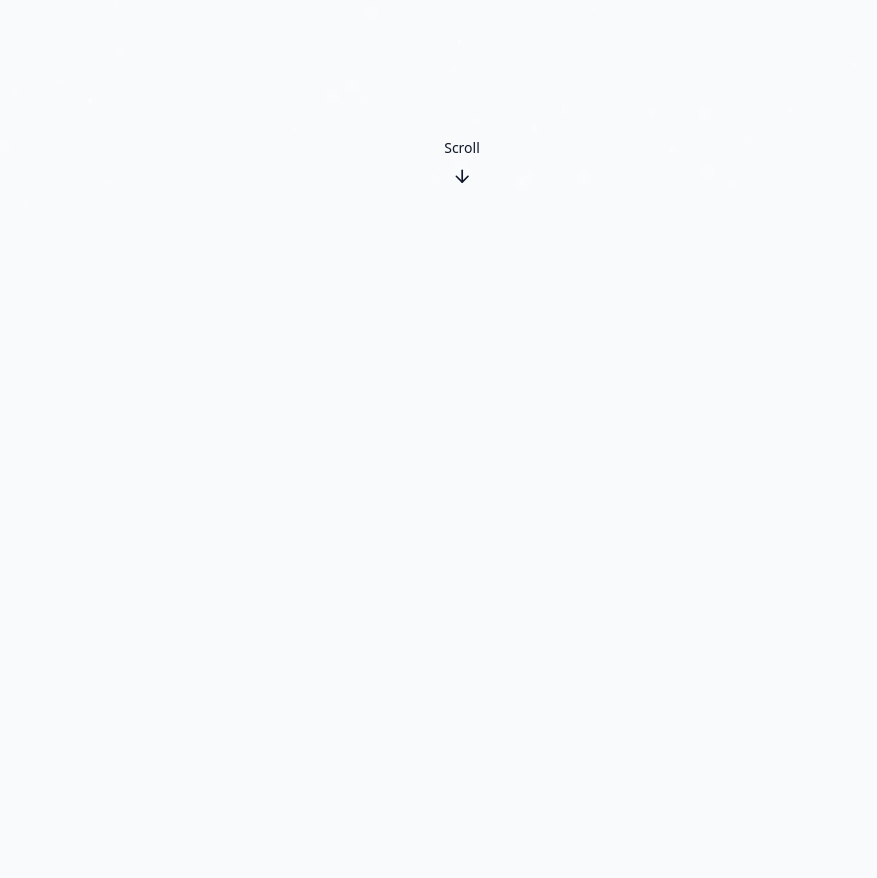
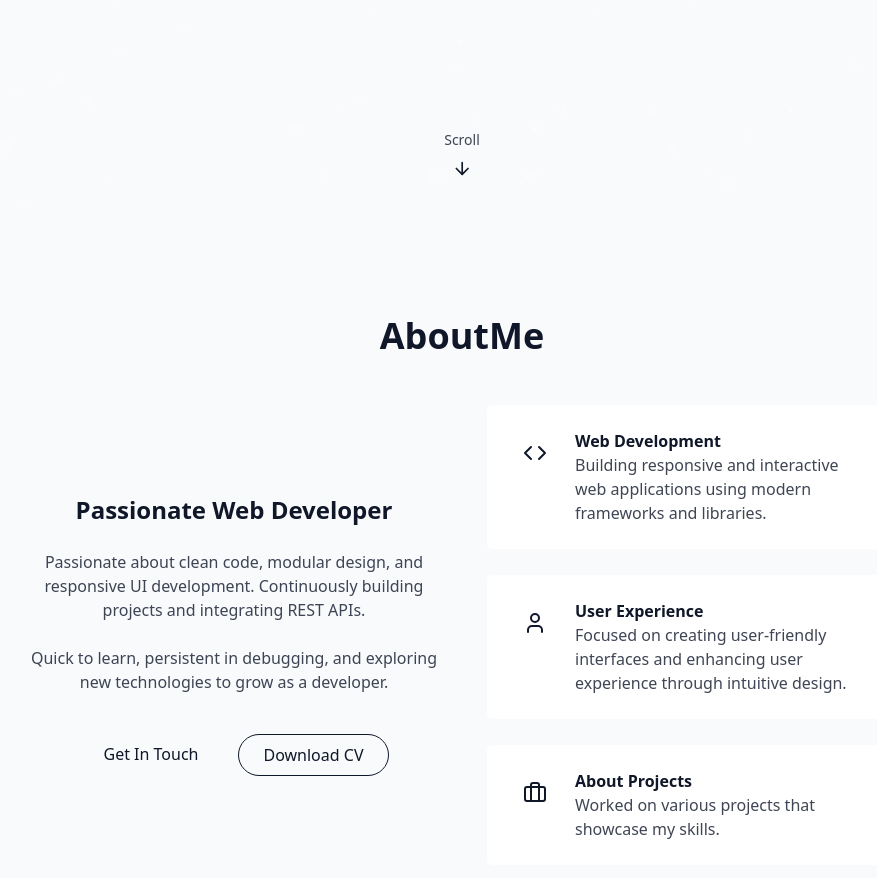
Before and after one commit to bhavin0409/Portfolio, a React (Vite) app: page / in a window 1280 px wide. Shown: the part 580-1458 px from the top of the page, without its empty margins (178-1055 px from the left). Before the commit the page ends 800 px from the top, so only its background shows below. Built offline with nearby package versions, Linux system fonts and the light colour scheme.

Commit message:
add AboutSection component

```diff
--- /dev/null
+++ b/src/components/AboutSection.jsx
@@ -0,0 +1,73 @@
+import { Briefcase, Code, User } from 'lucide-react'
+import React from 'react'
+
+const AboutSection = () => {
+    return (
+        <section id='about' className='py-24 px-40 relative'>
+            {" "}
+            <div className='container mx-auto max-w-5xl'>
+                <h2 className='text-3xl md:text-4xl font-bold mb-12 text-center'>
+                    About<span className='text-primary'>Me</span>
+                </h2>
+
+
+                <div className='grid grid-cols-1 md:grid-cols-2 gap-12 items-center'>
+                    <div className='space-y-6'>
+                        <h3 className='text-2xl font-semibold'>Passionate Web Developer</h3>
+                        <p className='text-foreground/80'>Passionate about clean code, modular design, and responsive UI development. Continuously building projects and integrating REST APIs.</p>
+                        <p className='text-foreground/80'>Quick to learn, persistent in debugging, and exploring new technologies to grow as a developer.</p>
+
+                        <div className='flex flex-col sm:flex-row gap-4 pt-4 justify-center'>
+                            <a href="#contact" className='cosmic-button'>Get In Touch</a>
+                            <a href="" className='px-6 py-2 rounded-full border border-primary text-primary hover:bg-primary/30 transition-colors duration-300'>Download CV</a>
+                        </div>
+                    </div>
+
+                    <div className='grid grid-cols-1 gap-6'>
+                        <div className='gradient-border p-6 card-hover'>
+                            <div className='flex items-start gap-4'>
+                                <div className='p-3 rounded-full bg-primary/10'>
+                                    <Code className='text-primary h-6 w-6'/>
+                                </div>
+                                <div className='text-left'>
+                                    <h4 className='font-semibold'>Web Development</h4>
+                                    <p className='text-foreground/80'>
+                                        Building responsive and interactive web applications using modern frameworks and libraries.
+                                    </p>
+                                </div>
+                            </div>
+                        </div>
+                        <div className='gradient-border p-6 card-hover'>
+                            <div className='flex items-start gap-4'>
+                                <div className='p-3 rounded-full bg-primary/10'>
+                                    <User className='text-primary h-6 w-6'/>
+                                </div>
+                                <div className='text-left'>
+                                    <h4 className='font-semibold'>User Experience</h4>
+                                    <p className='text-foreground/80'>
+                                        Focused on creating user-friendly interfaces and enhancing user experience through intuitive design.
+                                    </p>
+                                </div>
+                            </div>
+                        </div>
+                        <div className='gradient-border p-6 card-hover'>
+                            <div className='flex items-start gap-4'>
+                                <div className='p-3 rounded-full bg-primary/10'>
+                                    <Briefcase className='text-primary h-6 w-6'/>
+                                </div>
+                                <div className='text-left'>
+                                    <h4 className='font-semibold'>About Projects</h4>
+                                    <p className='text-foreground/80'>
+                                        Worked on various projects that showcase my skills.
+                                    </p>
+                                </div>
+                            </div>
+                        </div>
+                    </div>
+                </div>
+            </div>
+        </section>
+    )
+}
+
+export default AboutSection
--- a/src/components/HeroSection.jsx
+++ b/src/components/HeroSection.jsx
@@ -11,7 +11,7 @@ const HeroSection = () => {
                         <span className='text-primary opacity-0 animate-fade-in-delay-1'>{" "}Bhavin</span>
                         <span className='text-gradient ml-2 opacity-0 animate-fade-in-delay-2'>{" "}Prajapati</span>
                     </h1>
-                    <p className='text-sm md:text-lg text-muted-foreground max-2-2xl mx-auto opacity-0 animate-fade-in-delay-3'>  MERN Stack Developer with a strong foundation in building full-stack web applications using MongoDB, Express.js, React, and Node.js.</p>
+                    <p className='text-sm md:text-lg text-foreground/80 max-2-2xl mx-auto opacity-0 animate-fade-in-delay-3'>  MERN Stack Developer with a strong foundation in building full-stack web applications using MongoDB, Express.js, React, and Node.js.</p>
 
                     <div className='pt-3 opacity-0 animate-fade-in-delay-4'>
                         <a href="#projects" className='cosmic-button'> View My Work </a>
@@ -20,7 +20,7 @@ const HeroSection = () => {
             </div>
 
             <div className='absolute bottom-8 left-1/2 transform -translate-x-1/2 flex flex-col items-center animate-bounce'>
-                <span className='text-sm text-muted-foreground mb-2'>Scroll</span>
+                <span className='text-sm text-foreground/80 mb-2'>Scroll</span>
                 <ArrowDown className='h-5 w-5 text-primary'/>
             </div>
         </section>
--- a/src/pages/Home.jsx
+++ b/src/pages/Home.jsx
@@ -3,6 +3,7 @@ import ThemeToggle from '../components/ThemeToggle'
 import StarBackground from '../components/StarBackground'
 import Navbar from '../components/Navbar'
 import HeroSection from '../components/HeroSection'
+import AboutSection from '../components/AboutSection'
 
 const Home = () => {
   return (
@@ -19,6 +20,7 @@ const Home = () => {
         {/* main Content */}
         <main>
           <HeroSection />
+          <AboutSection/>
         </main>
 
         {/* Footer */}
```
